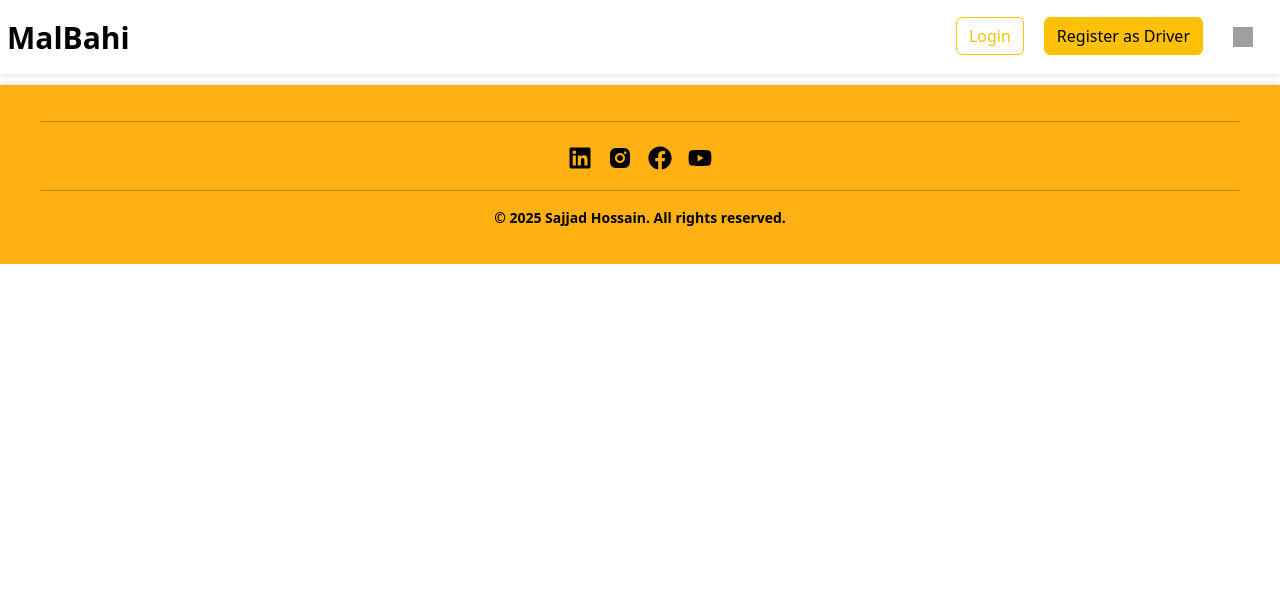
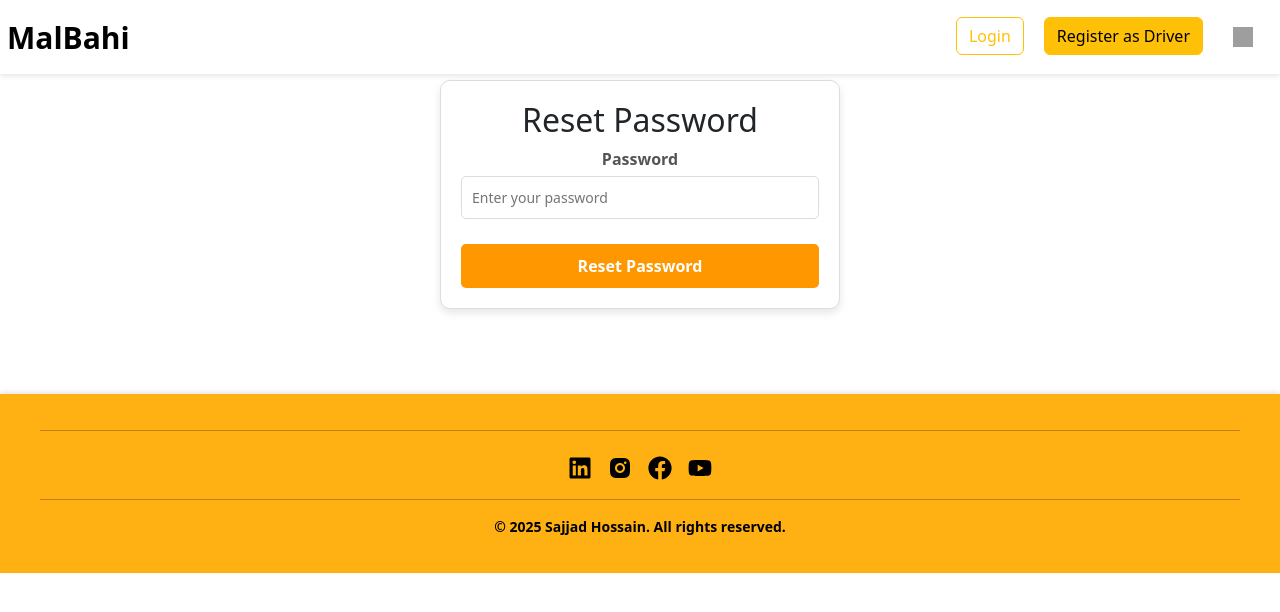
Before and after one commit to SajjadHossain0/truck-lagbo-frontend, a React (Create React App) app: page /reset-password in a window 1280 px wide. Shown: the top 612 px of the page. Built offline with nearby package versions, Linux system fonts and the light colour scheme; grey boxes are pictures that could not be loaded.

Commit message:
forget pass

```diff
--- a/src/App.js
+++ b/src/App.js
@@ -9,6 +9,7 @@ import DriverRegistration from "./components/Authentication/DriverRegistration";
 import SettingsPage from "./components/SettingsPage";
 import ProfilePage from "./components/ProfilePage";
 import ForgotPassword from "./components/Authentication/ForgotPassword";
+import ResetPassword from "./components/Authentication/ResetPassword";
 
 function App() {
     return (
@@ -20,6 +21,7 @@ function App() {
                     <Route path="/" element={<Home/>}/>
                     <Route path="/auth" element={<AuthForm/>}/>
                     <Route path="/forget-pass" element={<ForgotPassword/>}/>
+                    <Route path="/reset-password" element={<ResetPassword />} />
                     <Route path="/driver-registration" element={<DriverRegistration/>}/>
                     <Route path="/settings" element={<SettingsPage/>}/>
                     <Route path="/profile" element={<ProfilePage/>}/>
--- a/src/components/Authentication/AuthForm.js
+++ b/src/components/Authentication/AuthForm.js
@@ -1,5 +1,4 @@
 import React, { useState } from "react";
-import axios from "axios";
 import { ToastContainer, toast } from "react-toastify";
 import "react-toastify/dist/ReactToastify.css";
 import './AuthForm.css';
--- a/src/components/Authentication/DriverRegistration.js
+++ b/src/components/Authentication/DriverRegistration.js
@@ -9,7 +9,6 @@ import {
     Grid,
     Checkbox,
     FormControlLabel,
-    MenuItem,
 } from "@mui/material";
 
 const DriverRegistration = () => {
--- /dev/null
+++ b/src/components/Authentication/ResetPassword.js
@@ -0,0 +1,47 @@
+import React, { useState } from "react";
+import { useSearchParams } from "react-router-dom";
+import API_CLINT from "../API_CLINT";
+
+export default function ResetPassword() {
+    const [searchParams] = useSearchParams();
+    const [newPassword, setNewPassword] = useState("");
+    const [message, setMessage] = useState("");
+
+    const token = searchParams.get("token"); // Extract token from URL
+
+    const handleResetPassword = async (e) => {
+        e.preventDefault();
+        try {
+            const response = await API_CLINT.post("/auth/reset-password", null, {
+                params: { token, newPassword },
+            });
+            setMessage(response.data.message);
+        } catch (error) {
+            setMessage(error.response?.data?.message || "An error occurred");
+        }
+    };
+
+    return (
+        <div className="auth-container"
+             style={{marginTop: "80px"}}>
+            <h2>Reset Password</h2>
+            <form onSubmit={handleResetPassword}>
+                <div className="form-group">
+                    <label htmlFor="password">Password</label>
+                    <input
+                        type="password"
+                        id="password"
+                        name="password"
+                        placeholder="Enter your password"
+                        value={newPassword}
+                        onChange={(e) => setNewPassword(e.target.value)}
+                        required
+                    />
+                </div>
+                <button type="submit" className="auth-button">Reset Password</button>
+            </form>
+
+            {message && <p>{message}</p>}
+        </div>
+    );
+}
--- a/src/components/Footer.js
+++ b/src/components/Footer.js
@@ -1,4 +1,4 @@
-import React, {useEffect, useState} from 'react';
+import React from 'react';
 import './Footer.css';
 import {FaFacebook, FaLinkedin, FaYoutube} from "react-icons/fa";
 import {RiInstagramFill} from "react-icons/ri";
--- a/src/components/Header.js
+++ b/src/components/Header.js
@@ -20,20 +20,11 @@ export default function Header() {
         console.log(`${option} clicked`);
         handleMenuClose();
     };
-    const handleMenuItemClickLink = (option) => {
-        navigate(`/${option.toLowerCase()}`); // Navigate to the corresponding route
-        handleMenuClose();
-    };
-
 
     useEffect(() => {
         const token = localStorage.getItem("token");
         setLogin(!!token);
     })
-
-    const handleLogin = () => {
-        navigate("/auth");
-    }
     const handleLogout = () => {
         localStorage.removeItem("token");
         setLogin(false);
--- a/src/components/SettingsPage.js
+++ b/src/components/SettingsPage.js
@@ -1,5 +1,5 @@
 import React from "react";
-import {Box, Typography, Grid, Paper, TextField, Button, Avatar,} from "@mui/material";
+import {Box, Typography, Grid, Paper, Button, Avatar,} from "@mui/material";
 import { FaUserCircle, FaLock, FaKey, FaEdit } from "react-icons/fa";
 
 export default function SettingsPage() {
```
